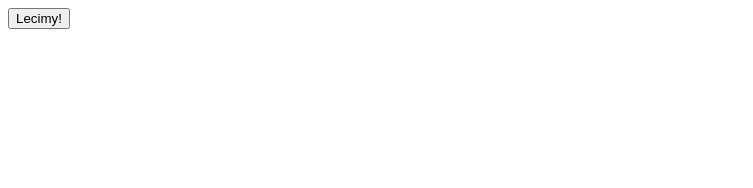
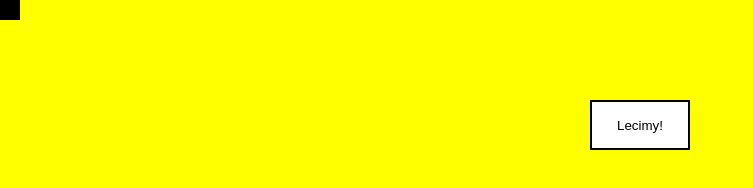
Before and after one commit to g-strzelecki/flying-square, a plain HTML site: page index.html in a window 1280 px wide. Shown: the whole page, without its empty margins (0-753 px from the left). Drawn offline with Linux system fonts and the light colour scheme.

Commit message:
Ready for the 1st review

```diff
--- a/css/style.css
+++ b/css/style.css
@@ -0,0 +1,49 @@
+* {
+    margin: 0;
+    padding: 0;
+}
+
+body {
+    height: 100vh;
+    background-color: yellow;
+}
+
+button {
+    position: absolute;
+    top: 0;
+    left: calc(50% - 50px);
+    display: block;
+    /* margin-left: calc(100) */
+    margin-top: 100px;
+    width: 100px;
+    height: 50px;
+    background-color: white;
+    border: 2px solid black;
+}
+
+button:hover {
+    background-color: black;
+    border: 2px solid white;
+    color: white;
+}
+
+div.square {
+    position: absolute;
+    width: 20px;
+    height: 20px;
+    top: 0;
+    left: 0;
+    background-color: black;
+    transition: top 1.5s linear,
+        left 1.5s linear,
+        width 1.5s linear,
+        height 1.5s linear;
+
+}
+
+button:hover~div.square {
+    width: 150px;
+    height: 150px;
+    top: calc(100vh - 150px);
+    left: calc(100% - 150px);
+}
--- a/index.html
+++ b/index.html
@@ -6,8 +6,8 @@
     <meta name="viewport" content="width=device-width, initial-scale=1.0">
     <meta http-equiv="X-UA-Compatible" content="ie=edge">
     <title>Przemieszczenie kwadratu</title>
-    <style>
-    </style>
+    <link rel="stylesheet" href="css/style.css">
+
 </head>
 
 <body>
```
